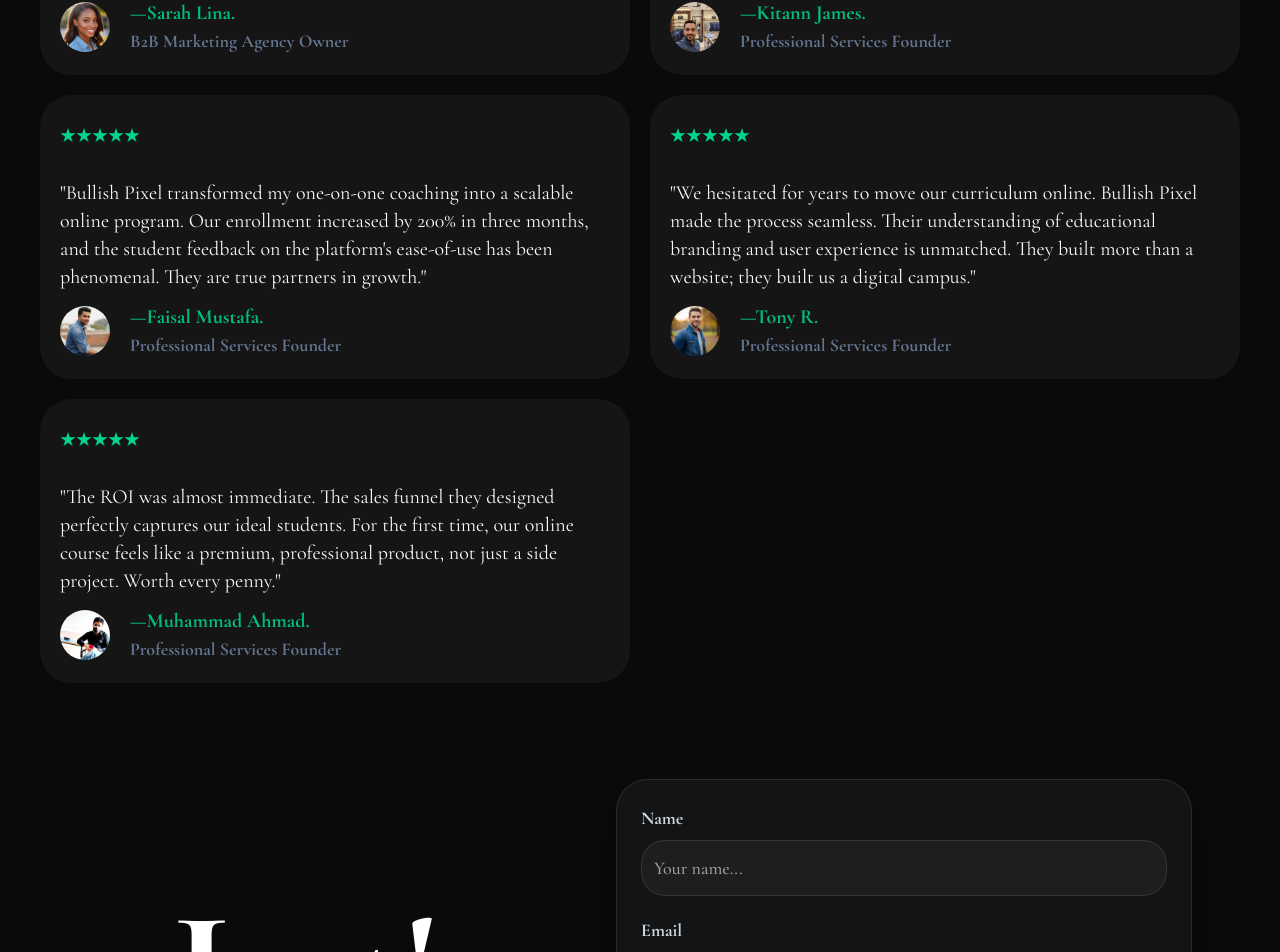
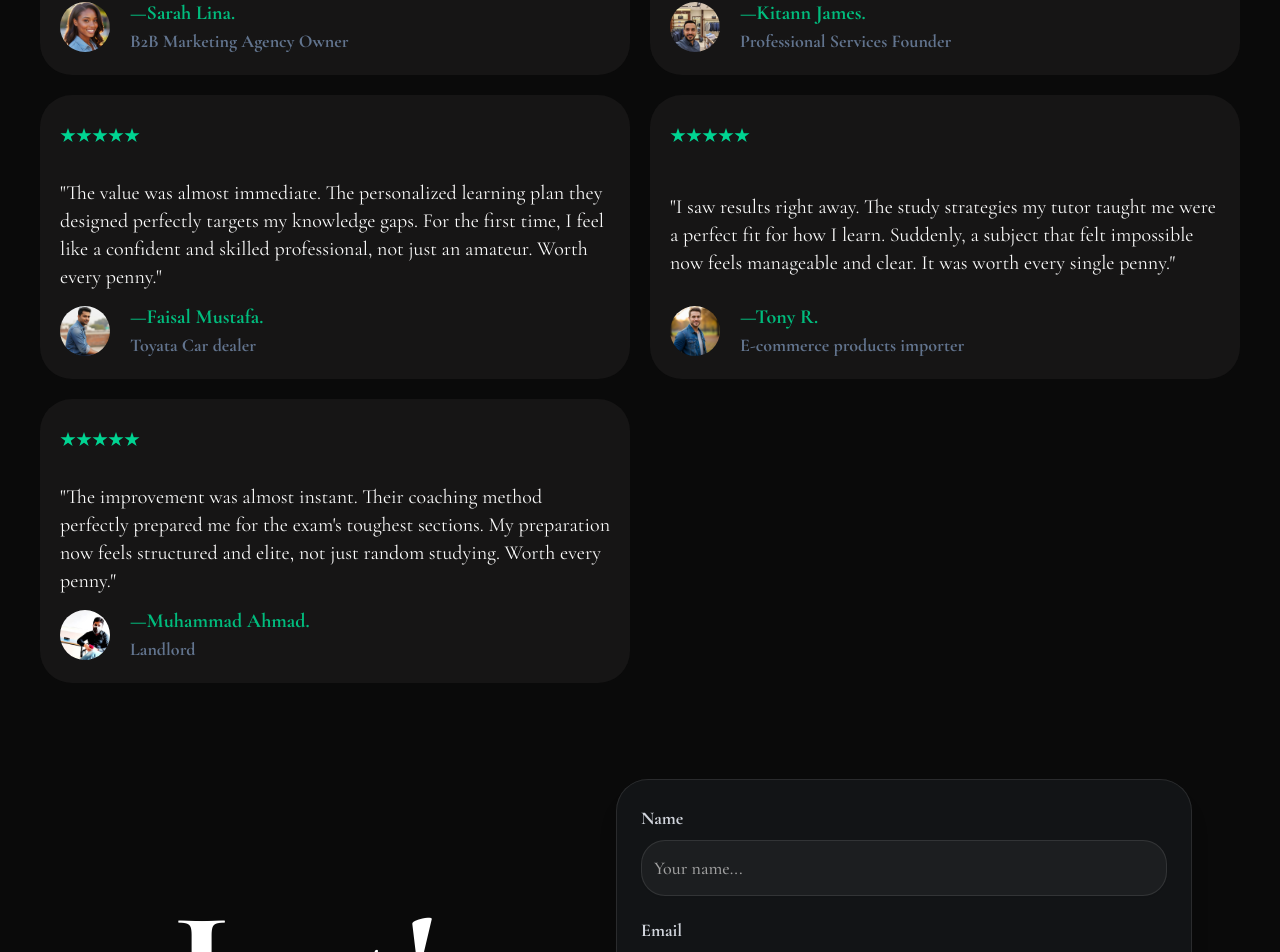
Before and after one commit to Rajab-ali99/Agency, a Next.js app: page /reviews in a window 1280 px wide. Shown: the part 2781-3733 px from the top of the page. Built offline with nearby package versions, Linux system fonts and the light colour scheme.

Commit message:
small embedment

```diff
--- a/app/reviews/page.jsx
+++ b/app/reviews/page.jsx
@@ -497,7 +497,7 @@ const ReviewsPage = () => {
                             <IoStarSharp className="text-emerald-400" />
                         </div>
                         <div className='md:text-xl text-md md:pt-6 pt-3 '>
-                            "Bullish Pixel transformed my one-on-one coaching into a scalable online program. Our enrollment increased by 200% in three months, and the student feedback on the platform's ease-of-use has been phenomenal. They are true partners in growth."
+                            "The value was almost immediate. The personalized learning plan they designed perfectly targets my knowledge gaps. For the first time, I feel like a confident and skilled professional, not just an amateur. Worth every penny."
                         </div>
                         <div className="pt-3 flex items-center gap-5">
                             <div className="h-[50px] w-[50px] rounded-full">
@@ -508,7 +508,7 @@ const ReviewsPage = () => {
                                     —Faisal Mustafa.
 
                                 </div>
-                                <div className="text-lg font-bold text-slate-500">Professional Services Founder</div>
+                                <div className="text-lg font-bold text-slate-500">Toyata Car dealer </div>
                             </div>
                         </div>
                     </div>
@@ -522,7 +522,7 @@ const ReviewsPage = () => {
                             <IoStarSharp className="text-emerald-400" />
                         </div>
                         <div className='md:text-xl text-md md:pt-6 pt-3 '>
-                            "We hesitated for years to move our curriculum online. Bullish Pixel made the process seamless. Their understanding of educational branding and user experience is unmatched. They built more than a website; they built us a digital campus."
+                            "I saw results right away. The study strategies my tutor taught me were a perfect fit for how I learn. Suddenly, a subject that felt impossible now feels manageable and clear. It was worth every single penny."
                         </div>
                         <div className="pt-3 flex items-center gap-5">
                             <div className="h-[50px] w-[50px] rounded-full">
@@ -533,7 +533,7 @@ const ReviewsPage = () => {
                                     —Tony R.
 
                                 </div>
-                                <div className="text-lg font-bold text-slate-500">Professional Services Founder</div>
+                                <div className="text-lg font-bold text-slate-500">E-commerce products importer </div>
                             </div>
                         </div>
                     </div>
@@ -547,7 +547,7 @@ const ReviewsPage = () => {
                             <IoStarSharp className="text-emerald-400" />
                         </div>
                         <div className='md:text-xl text-md md:pt-6 pt-3 '>
-                            "The ROI was almost immediate. The sales funnel they designed perfectly captures our ideal students. For the first time, our online course feels like a premium, professional product, not just a side project. Worth every penny."
+                           "The improvement was almost instant. Their coaching method perfectly prepared me for the exam's toughest sections. My preparation now feels structured and elite, not just random studying. Worth every penny."
                         </div>
                         <div className="pt-3 flex items-center gap-5">
                             <div className="h-[50px] w-[50px] rounded-full">
@@ -558,7 +558,7 @@ const ReviewsPage = () => {
                                     —Muhammad Ahmad.
 
                                 </div>
-                                <div className="text-lg font-bold text-slate-500">Professional Services Founder</div>
+                                <div className="text-lg font-bold text-slate-500">Landlord</div>
                             </div>
                         </div>
                     </div>
--- a/components/Service.jsx
+++ b/components/Service.jsx
@@ -1252,7 +1252,7 @@ const Servces = () => {
                         <p className="text-lg h-26 overflow-hidden mt-6 ">
                             {service.description}
                         </p>
-                        <p className="md:text-lg font-black pt-1 text-gray-400">{service.mail} <span className="text-blue-500">{service.inner}</span></p>
+                        <p className="md:text-lg font-black pt-1 text-gray-400">{service.mail} <span className="text-emerald-500">{service.inner}</span></p>
                         <div className="mt-3">
                             <Button1
                                 onClick={() => setSelectedService(service)}
```
